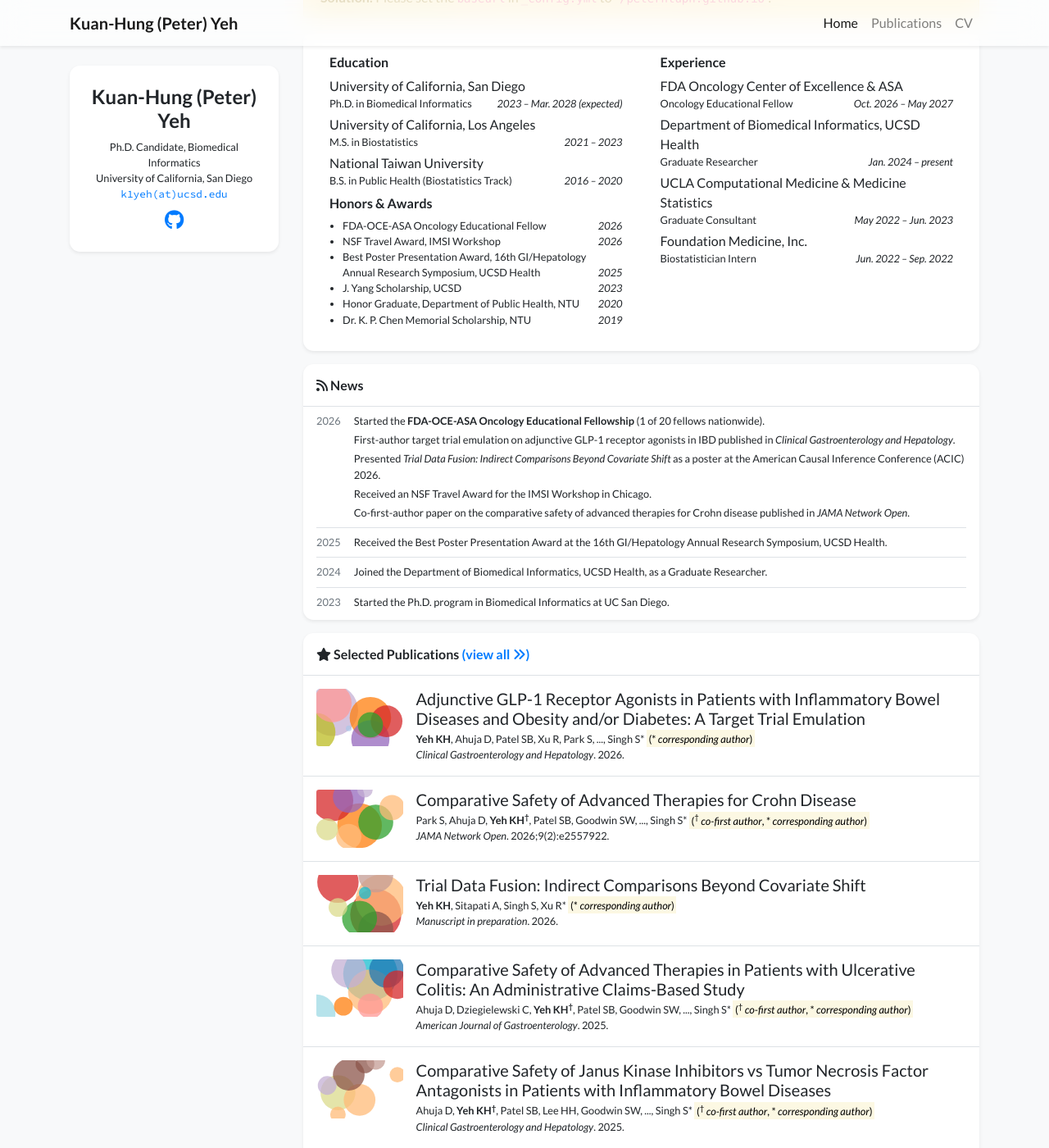
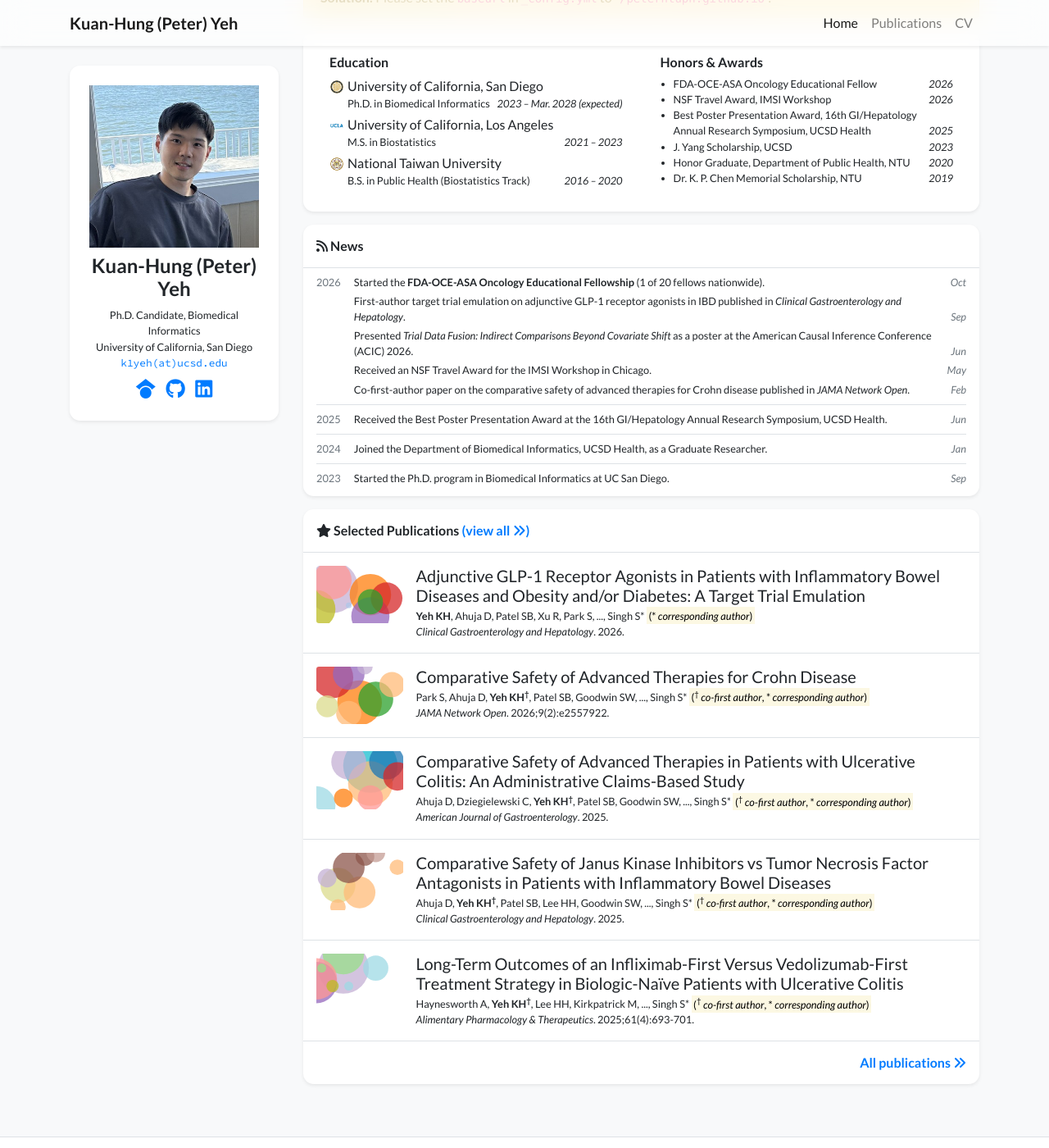
Before and after one commit to Peterntuph/peterntuph.github.io, a Jekyll site: the page built from index.html, in a window 1280 px wide and 1400 px high, scrolled down 718 px. Shown: the whole window at 82% size. Built offline with Jekyll 4.4.1, drawn with Linux system fonts in a browser that asks for light colours; nearby versions of some CDN libraries; a style sheet for code colours, icons or effects is not loaded.

Commit message:
Add logos, photo, links; remove experience and unpublished

```diff
--- a/_data/display.yml
+++ b/_data/display.yml
@@ -1,5 +1,5 @@
 homepage:
-  show_experience: true
+  show_experience: true   # card shows Education + Honors & Awards
   show_news: true
   show_selected_publications: true
   num_news: 10
--- a/_data/profile.yml
+++ b/_data/profile.yml
@@ -8,9 +8,9 @@ positions:
 
 email: "k1yeh@ucsd.edu"
 cv_link: /assets/files/CV.pdf
-# gscholar: YOUR_SCHOLAR_ID   # the part after "user=" in your Google Scholar URL
+gscholar: fAAtJa0AAAAJ
 github: Peterntuph
-# linkedin: YOUR_LINKEDIN_ID  # the part after "linkedin.com/in/"
+linkedin: kuan-hung-yeh-20458a160
 # orcid: 0000-0000-0000-0000
 
 short_bio_text_justify: false
@@ -37,32 +37,22 @@ short_bio: >-
     National Taiwan University, and worked as a Biostatistician Intern at Foundation Medicine, Inc.
   </p>
 
-# portrait_url: /assets/images/photos/portrait.jpg   # uncomment after uploading your photo
+portrait_url: /assets/images/photos/portrait.jpg
 
 education:
 - name: University of California, San Diego
+  logo: /assets/images/badges/ucsd.png
   position: Ph.D. in Biomedical Informatics
   date: 2023 – Mar. 2028 (expected)
 - name: University of California, Los Angeles
+  logo: /assets/images/badges/ucla.png
   position: M.S. in Biostatistics
   date: 2021 – 2023
 - name: National Taiwan University
+  logo: /assets/images/badges/ntu.png
   position: B.S. in Public Health (Biostatistics Track)
   date: 2016 – 2020
 
-experience:
-- name: FDA Oncology Center of Excellence &amp; ASA
-  position: Oncology Educational Fellow
-  date: Oct. 2026 – May 2027
-- name: Department of Biomedical Informatics, UCSD Health
-  position: Graduate Researcher
-  date: Jan. 2024 – present
-- name: UCLA Computational Medicine &amp; Medicine Statistics
-  position: Graduate Consultant
-  date: May 2022 – Jun. 2023
-- name: Foundation Medicine, Inc.
-  position: Biostatistician Intern
-  date: Jun. 2022 – Sep. 2022
 
 awards:
 - name: FDA-OCE-ASA Oncology Educational Fellow
--- a/_includes/widgets/news_card.html
+++ b/_includes/widgets/news_card.html
@@ -11,6 +11,7 @@
                 {% for item in year.items %}
                 <div class="my-1 d-flex">
                     <div>{{ item.title }}</div>
+                    <div class="ml-auto mt-auto text-muted no-break pl-2"><i>{{ item.date | date: "%b" }}</i></div>
 
                 </div>
                 {% endfor %}
```
Also changed, not shown: _publications/2025/2025-ifx-vs-vdz.md (+1 -1 lines), _publications/2026/2026-antitnf-vs-ust.md (deleted, +0 -14 lines), _publications/2026/2026-cancer-risk-ibd.md (deleted, +0 -17 lines), _publications/2026/2026-cer-gi-guide.md (deleted, +0 -15 lines), _publications/2026/2026-immunomodulator-combo.md (deleted, +0 -14 lines), _publications/2026/2026-llm-icu.md (deleted, +0 -13 lines), _publications/2026/2026-perianal-penetrating.md (deleted, +0 -14 lines), _publications/2026/2026-trial-data-fusion.md (deleted, +0 -13 lines), _publications/2026/2026-upadacitinib-uc.md (deleted, +0 -15 lines), assets/images/badges/ntu.png (added), assets/images/badges/ucla.png (added), assets/images/badges/ucsd.png (added), assets/images/photos/portrait.jpg (added).
